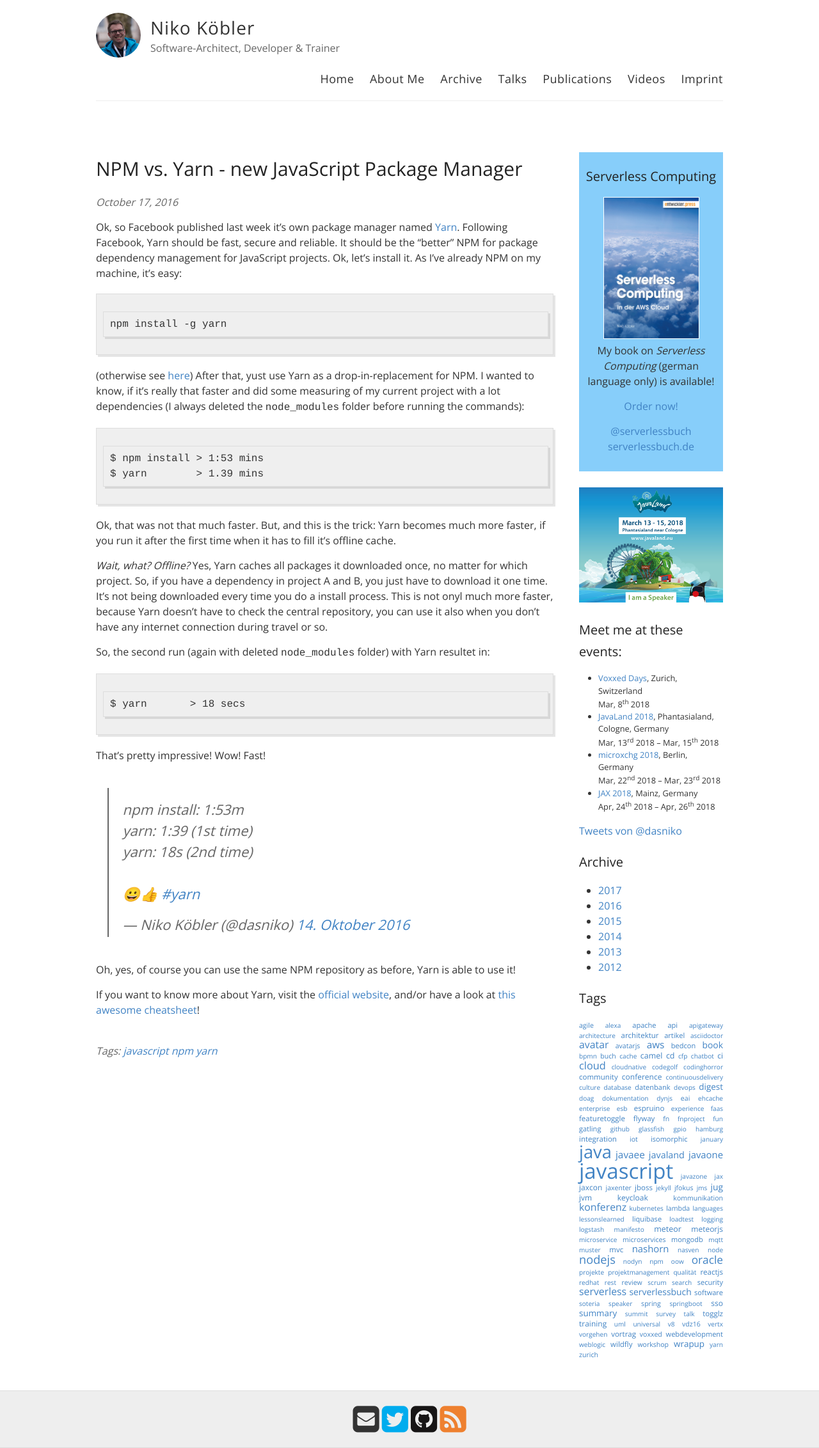
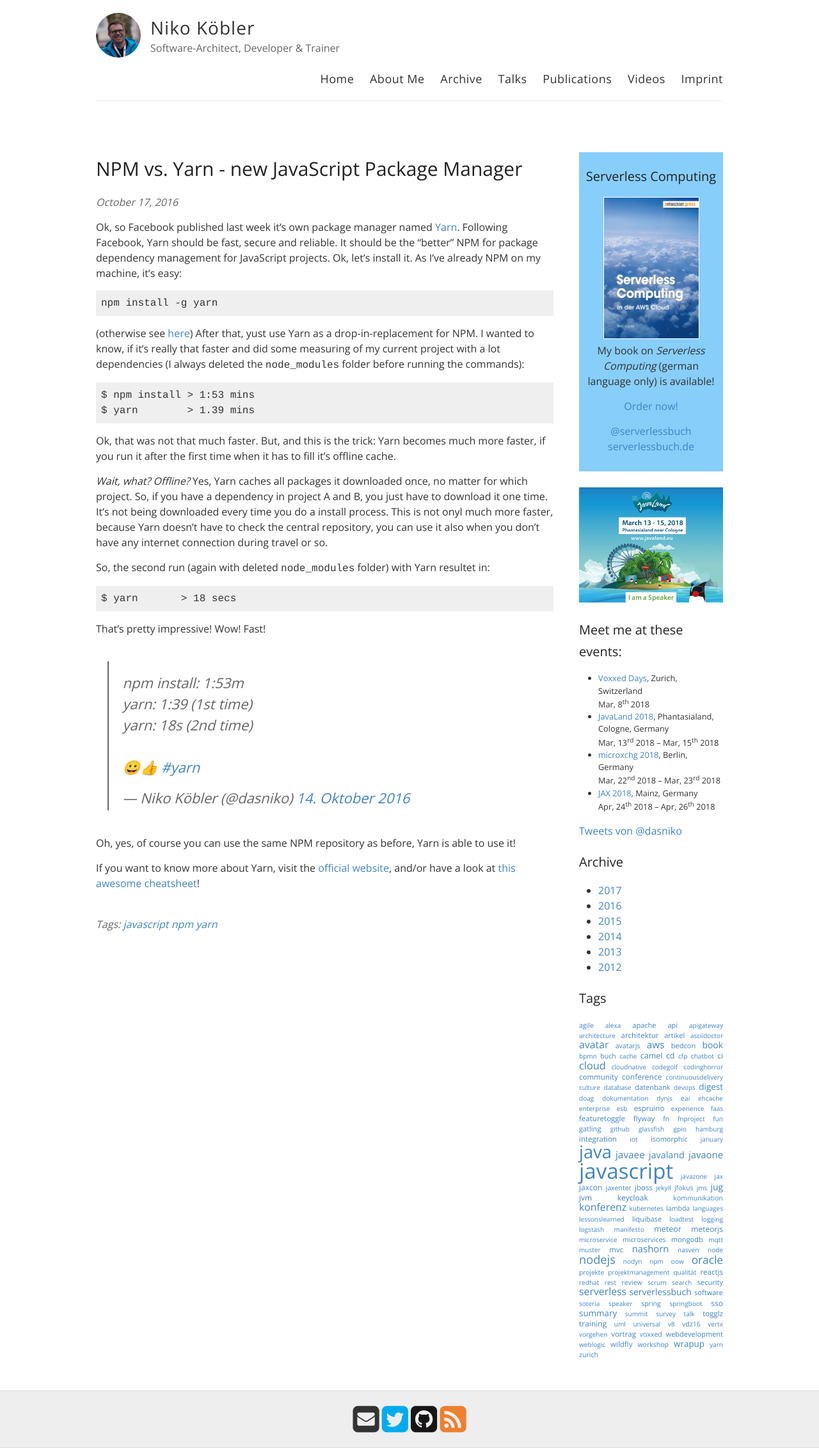
Before and after one commit to dasniko/dasniko.github.io, a Jekyll site: the page built from _posts/2016-10-17-npm-vs-yarn-new-javascrit-package-manager.md, in a window 1280 px wide. Shown: the whole page at 64% size. Built offline with Jekyll 4.4.1, drawn with Linux system fonts in a browser that asks for light colours; nearby versions of some CDN libraries; comment, search, counter and statistics services are not loaded.

Commit message:
no message

```diff
--- a/_sass/_highlights.scss
+++ b/_sass/_highlights.scss
@@ -1,12 +1,7 @@
 
 .highlight {
   background-color: #efefef;
-  padding: 7px 7px 7px 10px;
-  border: 1px solid #ddd;
-  -moz-box-shadow: 3px 3px rgba(0,0,0,0.1);
-  -webkit-box-shadow: 3px 3px rgba(0,0,0,0.1);
-  box-shadow: 3px 3px rgba(0,0,0,0.1);
-  margin: 20px 0 20px 0;
+  padding: 4px;
   overflow: auto;
 }
 
```
